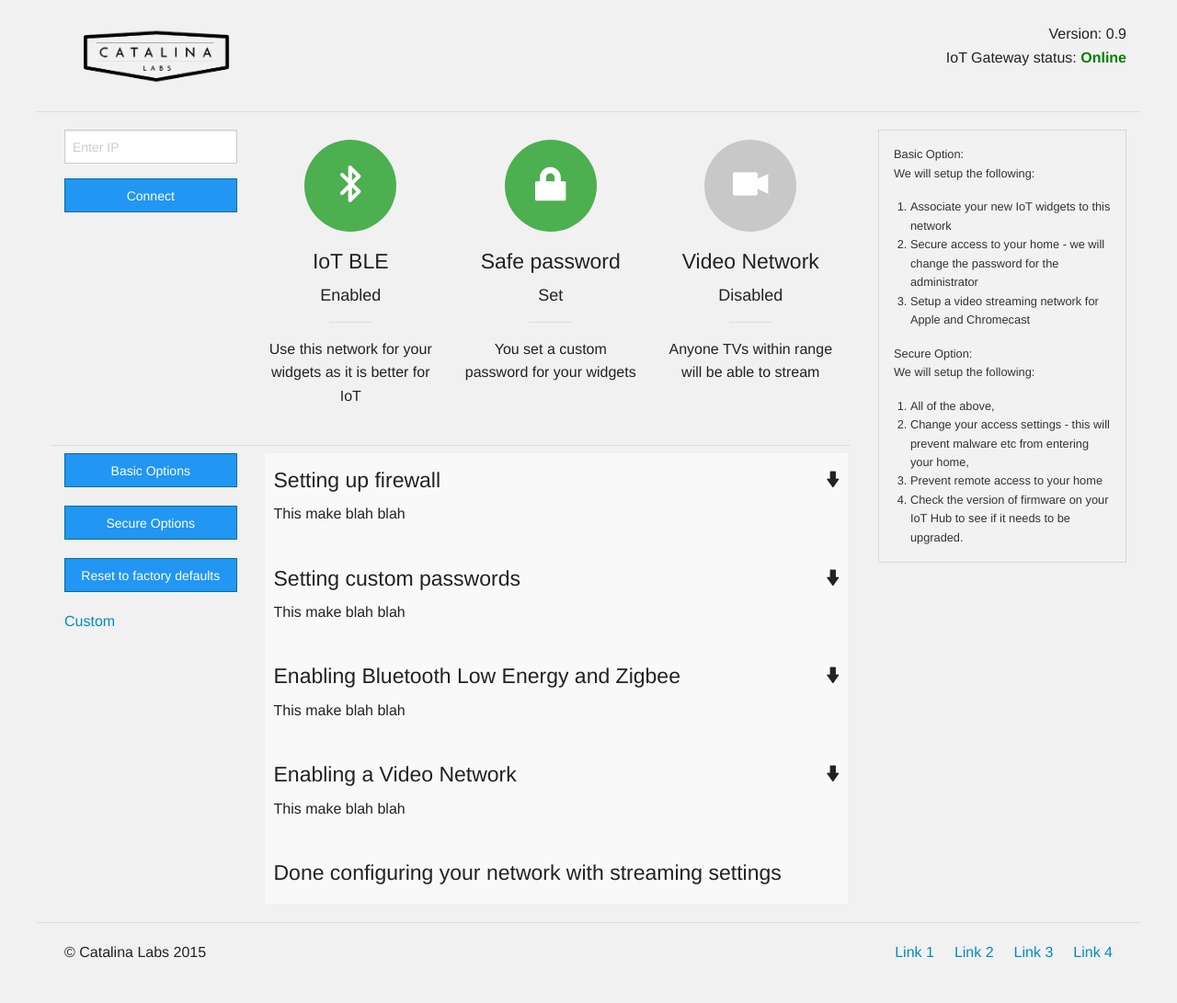
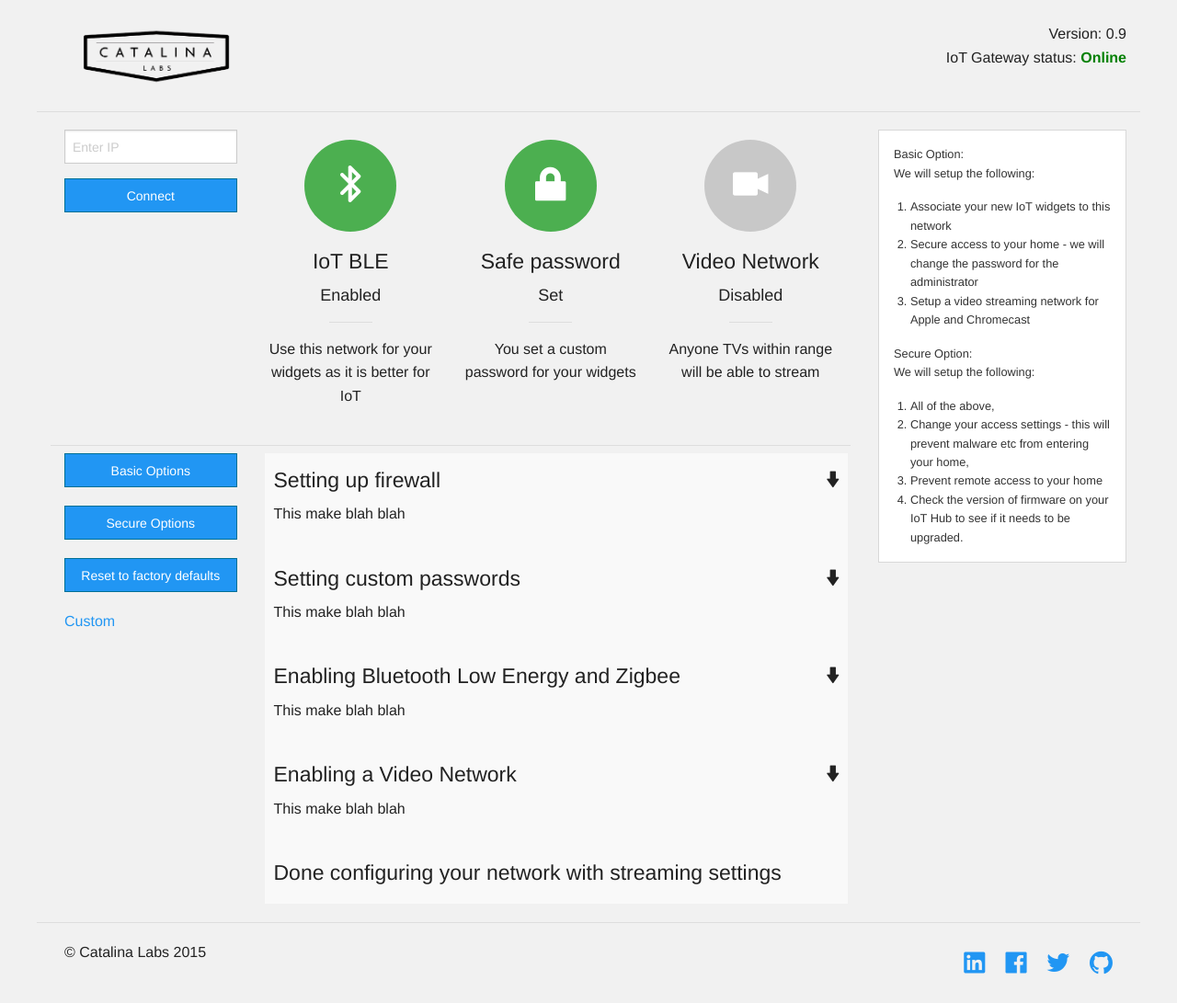
Before and after one commit to designmarz/CLabs, a plain HTML site: page index.html in a window 1280 px wide. Shown: the whole page at 92% size. Before the commit the page ends 1068 px from the top, so only its background shows below. Drawn offline with Linux system fonts and the light colour scheme.

Commit message:
final push

```diff
--- a/assets/style.css
+++ b/assets/style.css
@@ -76,6 +76,7 @@ a.postfix.button.expand:hover {
 
 .panel {
   zoom: 0.8;
+  background-color: #ffffff;
 }
 
 .table-icon {
@@ -91,3 +92,15 @@ table#details_table {
   border-spacing: 0px;
   background-color: #C8C8C8;
 }
+
+.large {
+  zoom: 2;
+}
+
+a{
+	color: #2196F3;
+}
+
+a:hover {
+	color: #1976D2;
+}
--- a/index.html
+++ b/index.html
@@ -181,10 +181,10 @@
 			</div>
 			<div class="large-6 columns">
 				<ul class="inline-list right">
-					<li><a href="#">Link 1</a></li>
-					<li><a href="#">Link 2</a></li>
-					<li><a href="#">Link 3</a></li>
-					<li><a href="#">Link 4</a></li>
+					<li><a href="#"><span class="fi-social-linkedin large"></span></a></li>
+					<li><a href="#"><span class="fi-social-facebook large"></span></a></li>
+					<li><a href="#"><span class="fi-social-twitter large"></span></a></li>
+					<li><a href="#"><span class="fi-social-github large"></span></a></li>
 				</ul>
 			</div>
 		</div>
```
